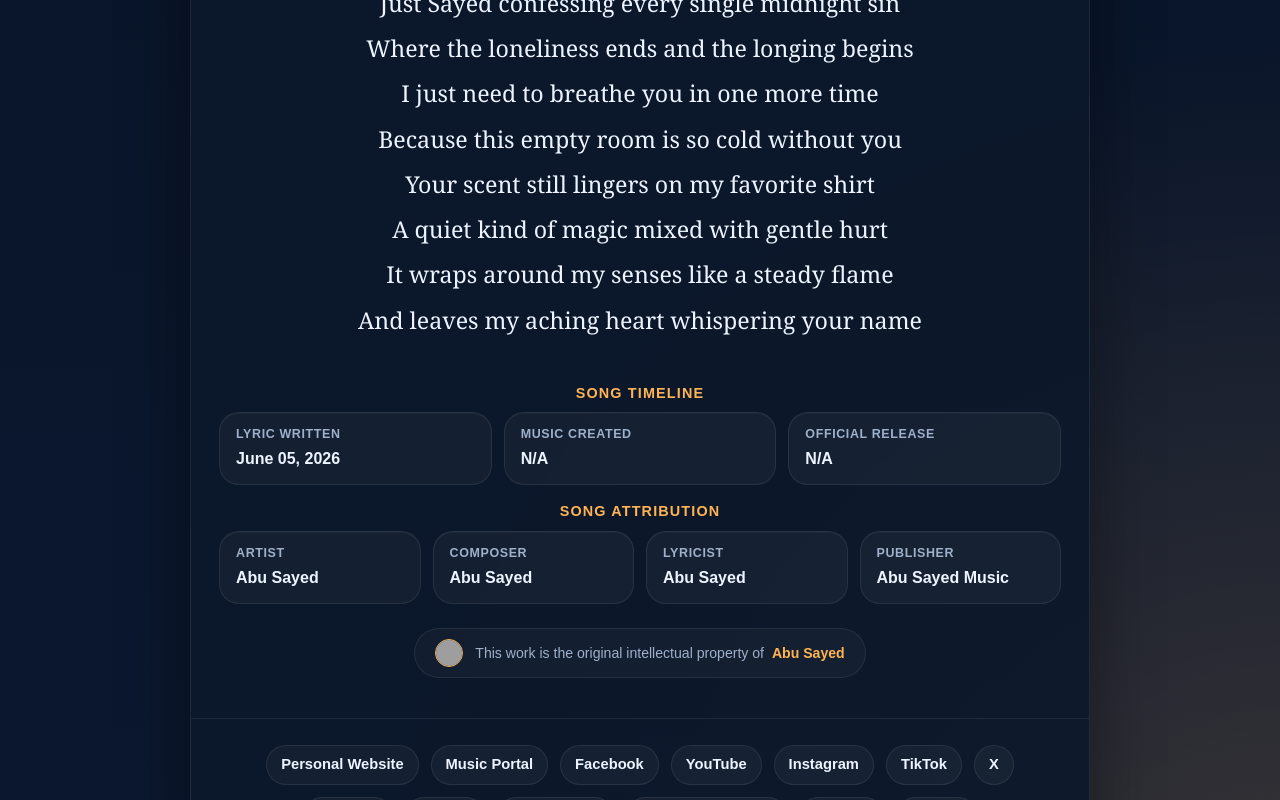
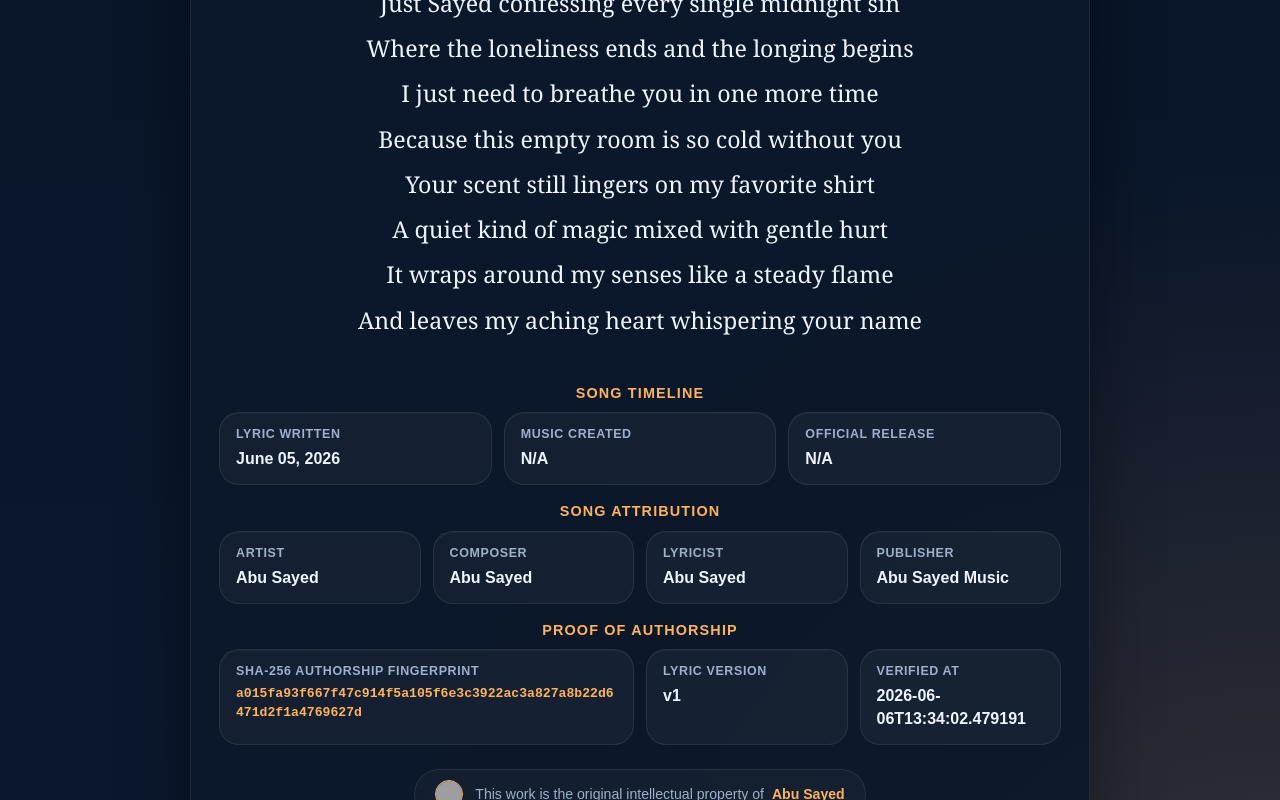
Before and after one commit to ImAbuSayed/your-scent-still-lingers, a plain HTML site: page index.html in a window 1280 px wide. Shown: the part 2000-2800 px from the top of the page. Drawn offline with Linux system fonts and the light colour scheme; grey boxes are pictures that could not be loaded.

Commit message:
feat: update song assets v1 with signed GPG commit [verified]

```diff
--- a/index.html
+++ b/index.html
@@ -14,9 +14,9 @@
     <meta name="keywords" content="Your Scent Still Lingers, Abu Sayed lyrics, original song lyrics, Abu Sayed original song, Abu Sayed lyricist, Abu Sayed composer, Abu Sayed songwriter, official lyrics">
     <meta name="robots" content="index,follow,max-snippet:-1,max-image-preview:large,max-video-preview:-1">
     <meta name="referrer" content="strict-origin-when-cross-origin">
-    <meta name="description" content="Explore the official lyrics of &#x27;Your Scent Still Lingers&#x27;, a unique musical creation written and composed by Abu Sayed.">
+    <meta name="description" content="Full lyrics for &#x27;Your Scent Still Lingers&#x27; by Abu Sayed. An original composition, lyrics, and production by Abu Sayed.">
     <meta property="og:title" content="Your Scent Still Lingers - Original Lyrics by Abu Sayed">
-    <meta property="og:description" content="Explore the official lyrics of &#x27;Your Scent Still Lingers&#x27;, a unique musical creation written and composed by Abu Sayed.">
+    <meta property="og:description" content="Full lyrics for &#x27;Your Scent Still Lingers&#x27; by Abu Sayed. An original composition, lyrics, and production by Abu Sayed.">
     <meta property="og:type" content="music.song">
     <meta property="og:url" content="https://imabusayed.github.io/your-scent-still-lingers/">
     <meta property="og:site_name" content="Abu Sayed Music">
@@ -24,7 +24,7 @@
     <meta name="last-modified" content="2026-06-05 12:31:45">
     <meta name="twitter:card" content="summary_large_image">
     <meta name="twitter:title" content="Your Scent Still Lingers - Original Lyrics by Abu Sayed">
-    <meta name="twitter:description" content="Explore the official lyrics of &#x27;Your Scent Still Lingers&#x27;, a unique musical creation written and composed by Abu Sayed.">
+    <meta name="twitter:description" content="Full lyrics for &#x27;Your Scent Still Lingers&#x27; by Abu Sayed. An original composition, lyrics, and production by Abu Sayed.">
     <link rel="canonical" href="https://imabusayed.github.io/your-scent-still-lingers/">
     <link rel="sitemap" type="application/xml" title="Sitemap" href="https://imabusayed.github.io/your-scent-still-lingers/sitemap.xml">
     <link rel="author" href="https://github.com/ImAbuSayed">
@@ -100,7 +100,7 @@
       "@id": "https://imabusayed.github.io/your-scent-still-lingers#webpage",
       "url": "https://imabusayed.github.io/your-scent-still-lingers/",
       "name": "Your Scent Still Lingers - Original Lyrics by Abu Sayed",
-      "description": "Explore the official lyrics of 'Your Scent Still Lingers', a unique musical creation written and composed by Abu Sayed.",
+      "description": "Full lyrics for 'Your Scent Still Lingers' by Abu Sayed. An original composition, lyrics, and production by Abu Sayed.",
       "isPartOf": {
         "@id": "https://music.abusayed.com.bd/#website"
       },
@@ -537,7 +537,7 @@
 
         <div class="controls">
             <button class="btn-speak" id="speakBtn" title="Read the lyrics aloud"><span id="speakText">Read Aloud</span></button>
-            <a href="https://music.abusayed.com.bd/Licensing/?https://imabusayed.github.io/your-scent-still-lingers/" class="btn-license" title="Get licensing for this song" target="_blank">Secure Licensing Rights for Your Scent Still Lingers</a>
+            <a href="https://music.abusayed.com.bd/Licensing/?https://imabusayed.github.io/your-scent-still-lingers/" class="btn-license" title="Get licensing for this song" target="_blank">Music Rights & Licensing for Your Scent Still Lingers</a>
 
         </div>
         <br>
@@ -612,6 +612,26 @@
             <div class="meta-card">
                 <span class="meta-label">Publisher</span>
                 <strong>Abu Sayed Music</strong>
+            </div>
+
+                </div>
+            </div>
+
+            <div class="details-block">
+                <div class="details-title">Proof of Authorship</div>
+                <div class="meta-grid">
+
+            <div class="meta-card" style="grid-column: span 2;">
+                <span class="meta-label">SHA-256 Authorship Fingerprint</span>
+                <strong style="word-break: break-all; font-family: monospace; font-size: 0.82rem; color: var(--accent);">a015fa93f667f47c914f5a105f6e3c3922ac3a827a8b22d6471d2f1a4769627d</strong>
+            </div>
+            <div class="meta-card">
+                <span class="meta-label">Lyric Version</span>
+                <strong>v1</strong>
+            </div>
+            <div class="meta-card">
+                <span class="meta-label">Verified At</span>
+                <strong>2026-06-06T13:34:02.479191</strong>
             </div>
 
                 </div>
```
Also changed, not shown: excerpts/Bridge-Preview.txt (added), excerpts/Chorus-Preview.txt (added), excerpts/Final-Chorus-Preview.txt (added), excerpts/Hook-Preview.txt (added), excerpts/Post-Chorus-2-Preview.txt (added), excerpts/Post-Chorus-Preview.txt (added), excerpts/Pre-Chorus-2-Preview.txt (added), excerpts/Pre-Chorus-Preview.txt (added), excerpts/Verse-1-Preview.txt (added), excerpts/Verse-2-Preview.txt (added), hashes.txt (added), llms.txt, lyrics_backup/2026-06-06_your-scent-still-lingers-v1.txt (added), manifest.json (added), 1 other file.
